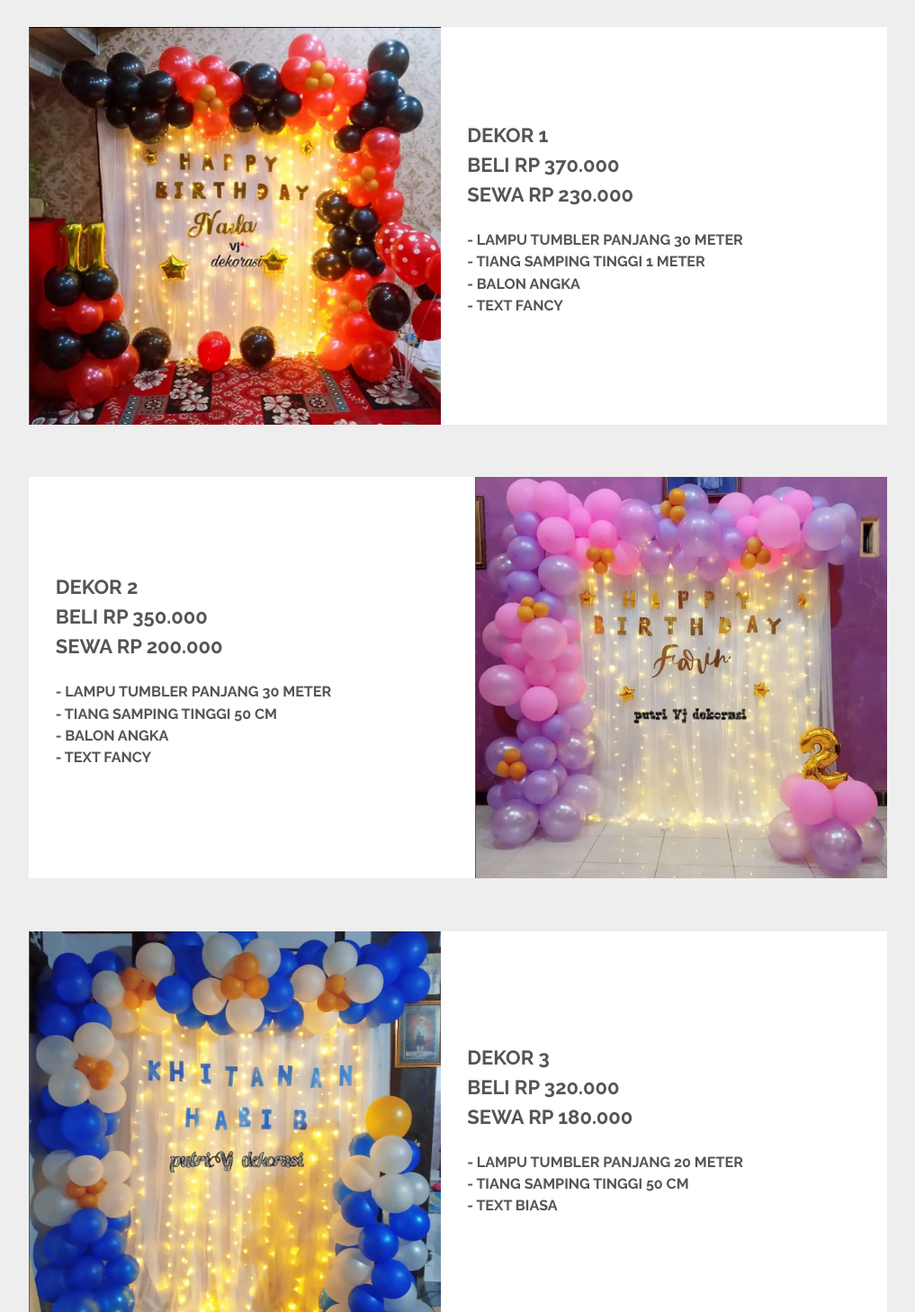
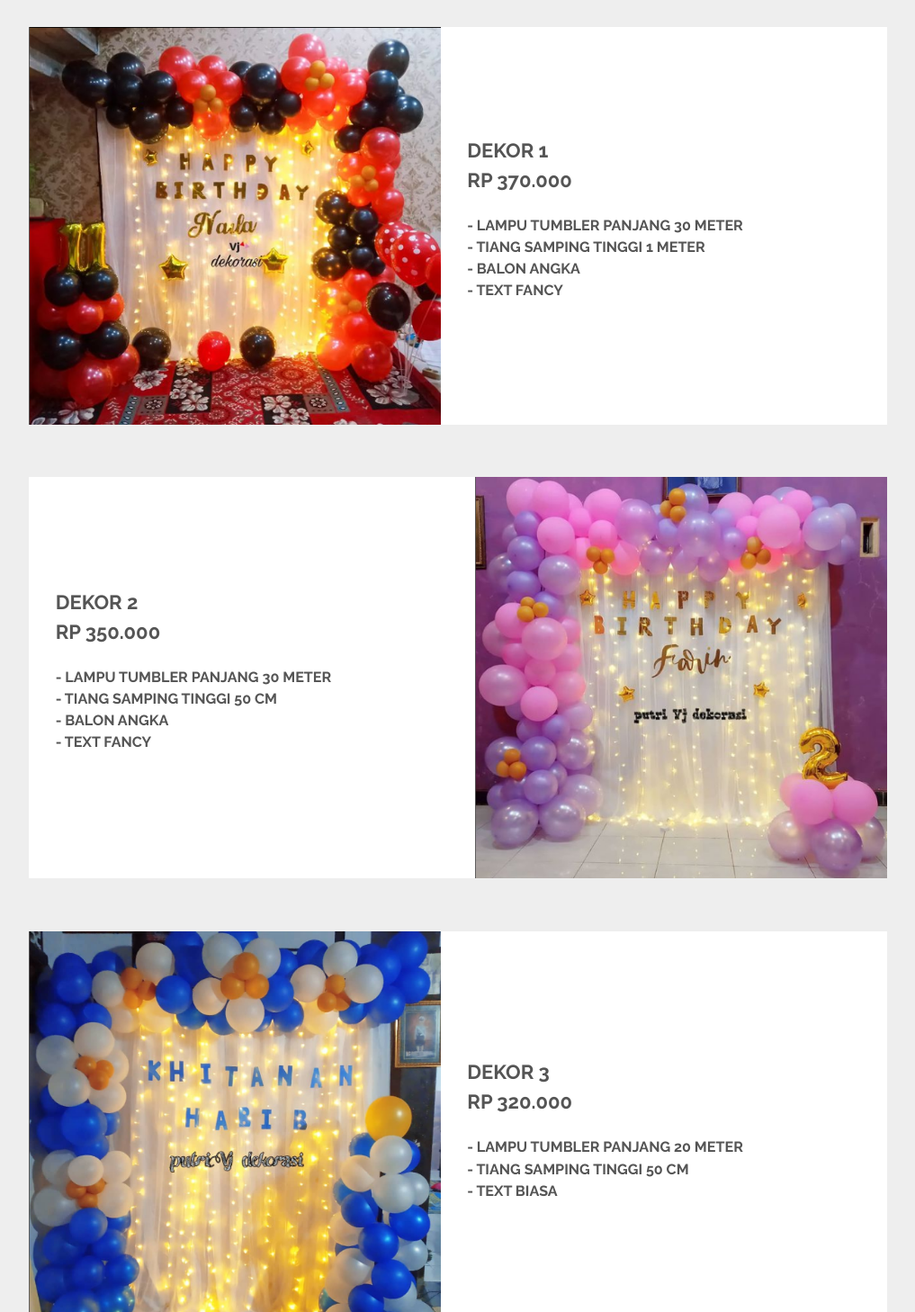
Before and after one commit to vjrias/vjrias.github.io, a plain HTML site: page index.html in a window 1280 px wide. Shown: the part 2100-3558 px from the top of the page at 90% size, without its empty margins (131-1148 px from the left). Drawn offline with Linux system fonts and the light colour scheme.

Commit message:
Update index.html
penghapusan sewa

```diff
--- a/index.html
+++ b/index.html
@@ -87,7 +87,7 @@
 					<article class="feature left">
 						<span class="image"><img src="images/ultah 1.png" alt="" /></span>
 						<div class="content">
-							<h2>Dekor 1 <br> Beli Rp 370.000 <br> Sewa Rp 230.000</h2>
+							<h2>Dekor 1 <br> Rp 370.000</h2>
 							<h4>- Lampu tumbler panjang 30 Meter <br>- Tiang samping Tinggi 1 meter <br>- balon angka
 							<br>- text fancy  </h4>
 							<ul class="actions">
@@ -98,7 +98,7 @@
 					<article class="feature right">
 						<span class="image"><img src="images/ultah 2.png" alt="" /></span>
 						<div class="content">
-							<h2>Dekor 2 <br>Beli Rp 350.000 <br> Sewa Rp 200.000 </h2>
+							<h2>Dekor 2 <br>Rp 350.000</h2>
 							<h4>- Lampu tumbler panjang 30 Meter  <br>- Tiang samping Tinggi 50 cm <br>- balon angka
 								<br>- text fancy </h4>
 							<ul class="actions">
@@ -109,7 +109,7 @@
 					<article class="feature left">
 						<span class="image"><img src="images/ultah 3.png" alt="" /></span>
 						<div class="content">
-							<h2>Dekor 3 <br> Beli Rp 320.000 <br> Sewa Rp 180.000</h2>
+							<h2>Dekor 3 <br>Rp 320.000</h2>
 							<h4>- Lampu tumbler panjang 20 Meter <br>- Tiang samping Tinggi 50 cm
 							<br>- text biasa  </h4>
 							<ul class="actions">
```
